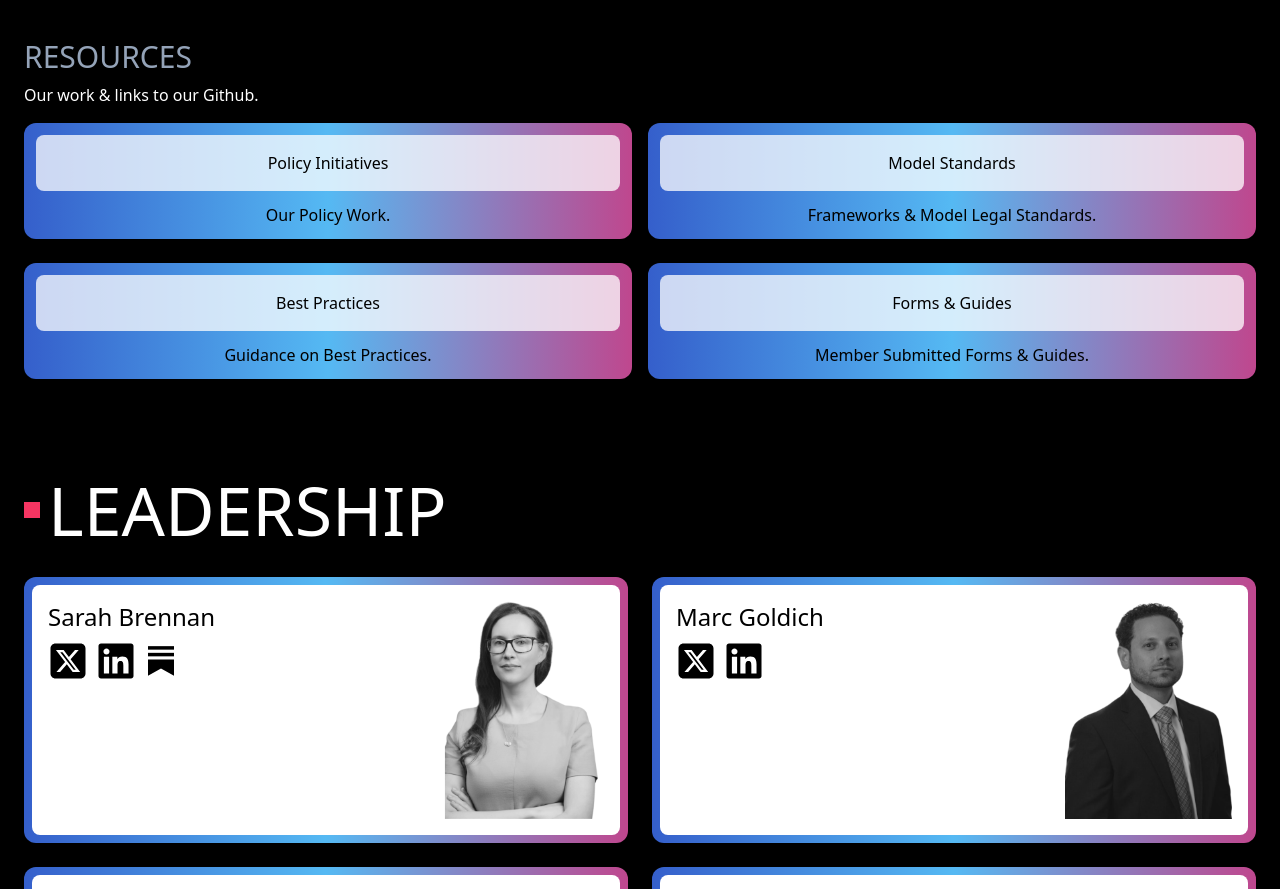
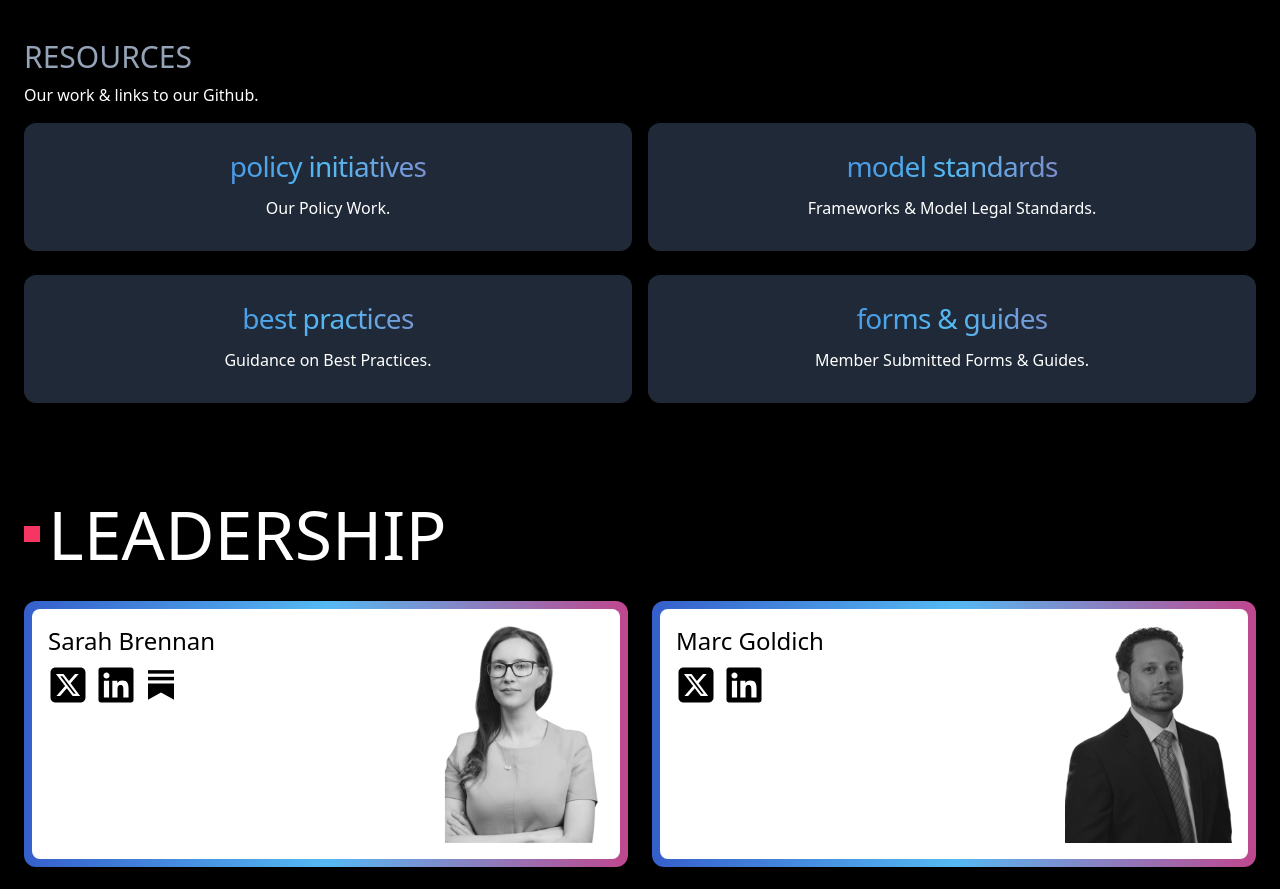
Before and after one commit to public-state-advocacy/psa-www, a Next.js app: page / in a window 1280 px wide. Shown: the part 2147-3036 px from the top of the page. Built offline with nearby package versions, Linux system fonts and the light colour scheme; a web font is replaced by a local one.

Commit message:
feat: adjust resource cards

```diff
--- a/app/page.tsx
+++ b/app/page.tsx
@@ -153,11 +153,12 @@ export default function Home() {
                   <span>Our work & links to our Github.</span>
                   <div className="grid grid-cols-2 gap-4">
                     {resources.map((item) => (
-                      <div key={item.name} className="flex flex-col text-black relative inline-flex items-center gap-3 rounded-xl p-3 mx-0 bg-gradient-to-r from-[#355FCB] via-[#55B9F3] to-[#BF478E] mt-2">
-                        <a href={item.href} className="hover:bg-opacity-10 flex flex-col h-14 text-black w-full items-center justify-center rounded-lg transition duration-300 ease-in-out bg-white bg-opacity-75">
-                          <span>{ item.name }</span>
+                      <div key={`b-${item.name}`} className="flex flex-col text-black relative inline-flex items-center gap-3 rounded-xl p-3 sm:p-6 mx-0 bg-gray-800 mt-2">
+                        <a href={item.href} className="flex flex-col h-30 sm:h-20 w-full items-center justify-center rounded-lg transition duration-300 ease-in-out">
+                          <span className="text-shadow relative z-20 w-full whitespace-pre bg-gradient-to-r from-[#355FCB] via-[#55B9F3] to-[#BF478E] bg-clip-text py-4 text-center text-base sm:text-[28px] font-normal lowercase leading-[0.9] tracking-tight text-transparent -mt-4">{ item.name }</span>
+                          <span className="text-center text-white">{ item.desc }</span>
                         </a>
-                        <span className="text-center">{ item.desc }</span>
+
                       </div>
                     ))}
                   </div>
```
